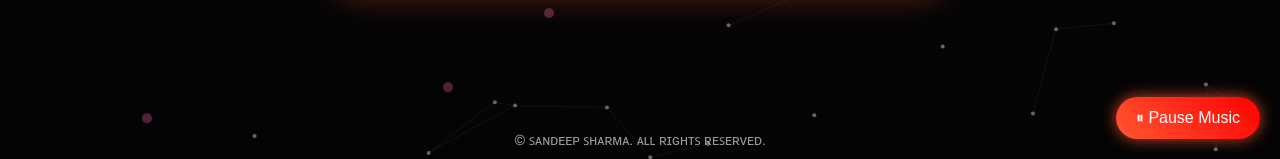
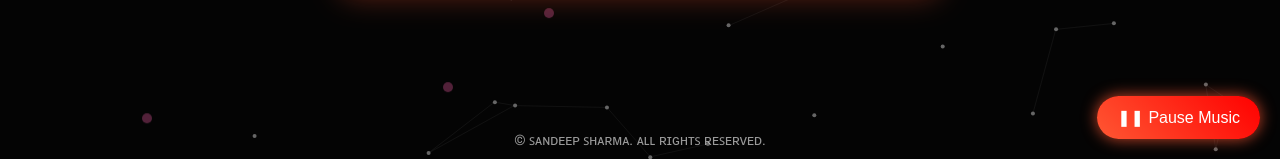
Before and after one commit to itzsandeepshrma/itzsandeepshrma.github.io, a plain HTML site: page index.html in a window 1280 px wide. Both pictures are taken after a click on the button "▶ Play Music". Shown: the part 641-800 px from the top of the page. Drawn offline with Linux system fonts and the light colour scheme.

Commit message:
Update index.html try

```diff
--- a/index.html
+++ b/index.html
@@ -180,7 +180,7 @@
         btn.textContent = '▶ Play Music';
       } else {
         audio.play();
-        btn.textContent = '⏸ Pause Music';
+        btn.textContent = '❚❚ Pause Music';
       }
       isPlaying = !isPlaying;
     });
```
